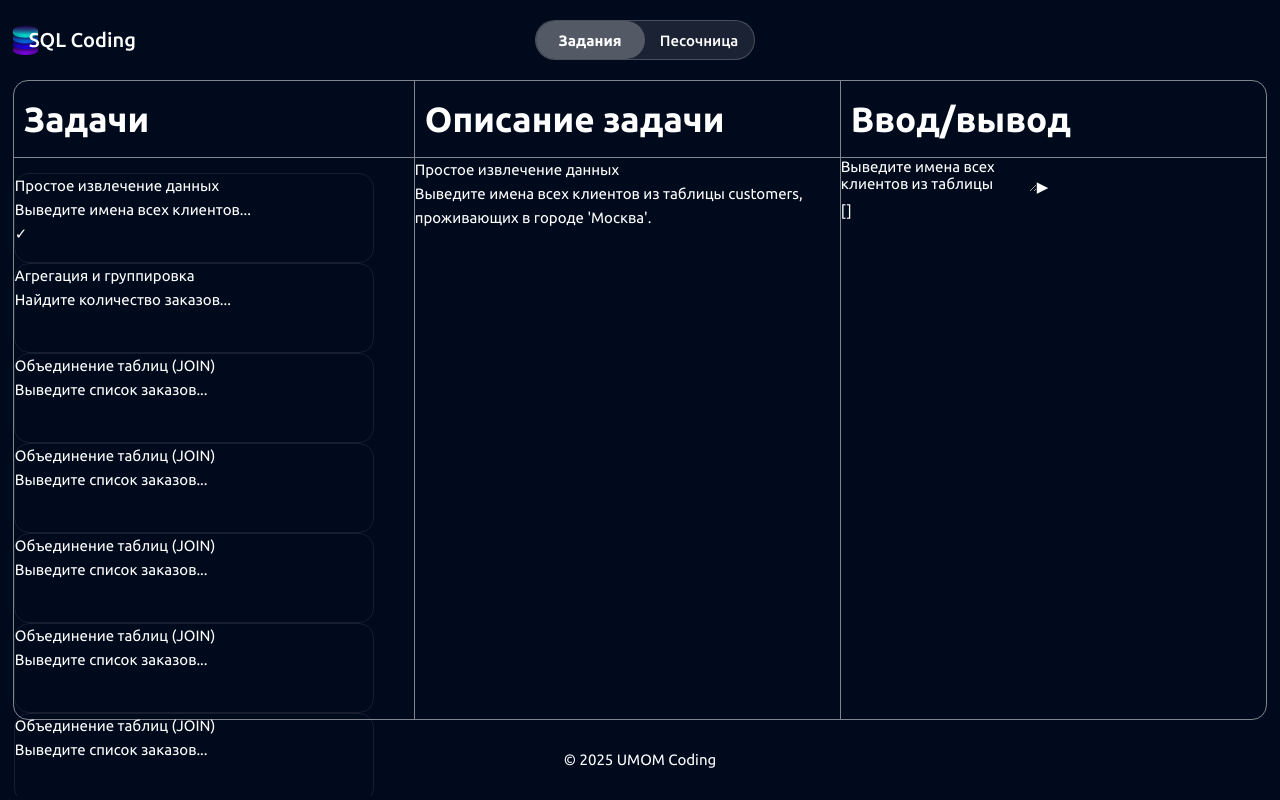
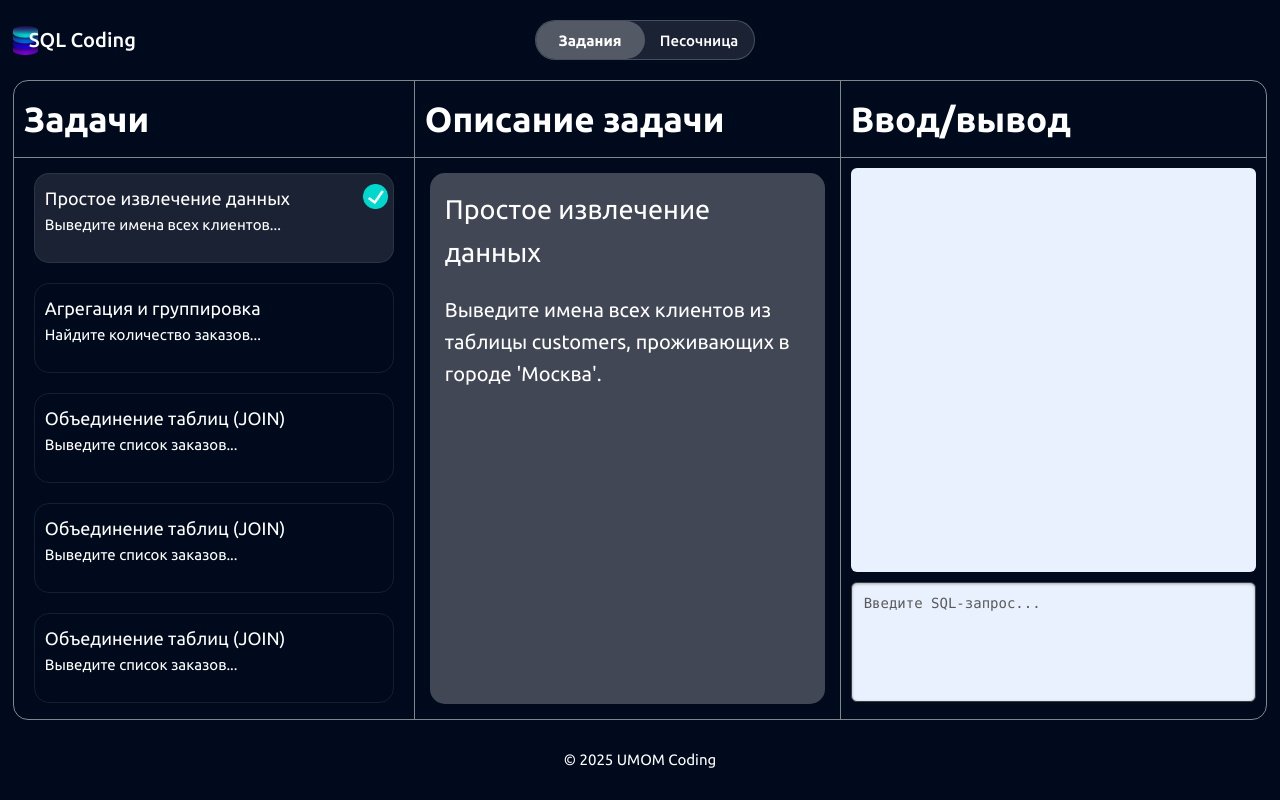
Before and after one commit to imadji/visual-sql-trainer, a Vue app in the folder client/: page /workspace in a window 1280 px wide. Both pictures are taken after a click on the element "Задания". Built offline with nearby package versions, Linux system fonts and the light colour scheme.

Commit message:
tasks ready

```diff
--- a/client/src/components/TasksView.vue
+++ b/client/src/components/TasksView.vue
@@ -5,27 +5,40 @@
       <div class="tasks-items">
         <div v-for="(task, i) in tasks" :key="i" class="task-item" :class="{ active: i === activeTask }"
           @click="activeTask = i">
+          <!-- <div v-if="task.completed" class="checkmark"></div> -->
+          <img v-if="task.completed" class="checkmark" src="../assets/checkbox.png" alt="">
           <div class="task-title">{{ task.title }}</div>
           <div class="task-description">{{ task.short }}</div>
-          <div v-if="task.completed" class="checkmark">✓</div>
         </div>
       </div>
     </section>
 
     <section class="task-detail">
       <div class="tasks-title">Описание задачи</div>
-      <h2 class="task-title">{{ tasks[activeTask].title }}</h2>
-      <p class="task-full">{{ tasks[activeTask].full }}</p>
+      <div class="task-detail-container">
+        <h2 class="task-detail-title">{{ tasks[activeTask].title }}</h2>
+        <p class="task-detail-full">{{ tasks[activeTask].full }}</p>
+      </div>
     </section>
 
     <section class="io-panel">
       <div class="tasks-title">Ввод/вывод</div>
-      <div class="editor">
-        <textarea v-model="query" placeholder="SELECT ..."></textarea>
-        <button class="run-btn" @click="runQuery">▶</button>
-      </div>
-      <div class="output">
-        <pre>{{ result }}</pre>
+      <div class="io-panel-container">
+        <div class="console-output" ref="consoleOutput">
+          <div v-for="(log, index) in consoleLogs" :key="index" class="log-message" :class="log.type">
+            {{ log.message }}
+            <button v-if="log.type === 'query'" class="debug-btn" @click="openDebugger(log.message)"
+              title="Открыть в отладчике">
+              <img src="../assets/info-helper.png" alt="">
+            </button>
+          </div>
+        </div>
+        <div class="editor-container">
+          <!-- <textarea v-model="textRequest" placeholder="Введите SQL-запрос..."
+          @keydown.enter.exact.prevent="sendRequest"></textarea> -->
+          <textarea v-model="textRequest" placeholder="Введите SQL-запрос..." @keydown.enter.exact.prevent="sendRequest"
+            @keydown.up.prevent="navigateHistory('up')" @keydown.down.prevent="navigateHistory('down')" />
+        </div>
       </div>
     </section>
   </div>
@@ -183,36 +196,185 @@ function runQuery() {
 .tasks-panel {
   height: 100%;
   min-width: 400px;
+  display: flex;
+  flex-direction: column;
+
+  .tasks-title {
+    flex-shrink: 0;
+  }
 
   .tasks-items {
-    height: 100%;
-    overflow: scroll;
+    flex: 1;
+    overflow-y: auto;
     padding: 15px 0;
-    width: 100%;
-    // display: flex;
-    // flex-direction: column;
-    // align-items: center;
-    // justify-content: center;
-    // gap: 20px;
+    display: flex;
+    flex-direction: column;
+    align-items: center;
+    gap: 20px;
 
-    .task-item{
+    .task-item {
       width: 360px;
-      height: 90px;
+      min-height: 90px;
       border: 1px solid rgba(214, 214, 214, 0.1);
       border-radius: 15px;
+      padding: 10px;
+      cursor: pointer;
+      position: relative;
+
+      .checkmark {
+        position: absolute;
+        right: 5px;
+        width: 25px;
+      }
+
+      .task-title {
+        font-size: 18px;
+      }
+
+      .task-description {}
+    }
+
+    .task-item.active {
+      background-color: rgba(255, 255, 255, 0.1);
     }
   }
 }
 
 .task-detail {
   width: 100%;
+  height: 100%;
+  display: flex;
+  flex-direction: column;
   border-right: 1px solid rgba(255, 255, 255, 0.5);
   border-left: 1px solid rgba(255, 255, 255, 0.5);
-  // background-color: rgb(88, 92, 96);
+
+  .task-detail-container {
+    flex: 1;
+    overflow-y: auto;
+    margin: 15px;
+    padding: 15px;
+    display: flex;
+    flex-direction: column;
+    gap: 20px;
+    background-color: rgba(214, 214, 214, 0.3);
+    border-radius: 15px;
+
+    .task-detail-title {
+      font-size: 27px;
+    }
+
+    .task-detail-full {
+      font-size: 20px;
+    }
+  }
 }
 
 .io-panel {
   width: 100%;
-  // background-color: rgb(88, 92, 96);
+  display: flex;
+  flex-direction: column;
+
+  .io-panel-container {
+    display: flex;
+    flex-direction: column;
+    height: 100%;
+    flex: 1;
+    padding: 10px;
+    gap: 10px;
+  }
+
+  .console-output {
+    flex: 1;
+    background-color: #1e1e1e;
+    background-color: rgba(233, 241, 255, 1);
+    border-radius: 6px;
+    padding: 12px;
+    font-family: "Consolas", monospace;
+    font-size: 13px;
+    overflow-y: auto;
+    min-height: 0;
+    scroll-behavior: smooth;
+
+    .log-message {
+      position: relative;
+      margin-bottom: 8px;
+      line-height: 1.4;
+      white-space: pre-wrap;
+      padding-right: 30px;
+
+      &.info {
+        color: #1f95cc;
+      }
+
+      &.error {
+        color: #ad2727;
+      }
+
+      &.success {
+        color: #23ad38;
+      }
+
+      &.query {
+        color: #b0bec5;
+        background-color: rgba(0, 0, 0, 0.3);
+        padding: 8px;
+        color: #ffffff;
+        background-color: rgba(0, 0, 0, 1);
+        padding: 4px 8px;
+        border-radius: 4px;
+        font-family: "Consolas", monospace;
+      }
+
+      .debug-btn {
+        position: absolute;
+        right: 5px;
+        top: 50%;
+        transform: translateY(-50%);
+        background: none;
+        border: none;
+        cursor: pointer;
+        opacity: 0.5;
+        transition: opacity 0.2s;
+        padding: 0;
+
+        &:hover {
+          opacity: 1;
+        }
+
+        img {
+          width: 16px;
+          height: 16px;
+          filter: invert(1);
+        }
+      }
+    }
+  }
+
+  .editor-container {
+    textarea {
+      width: 100%;
+      height: 120px;
+      padding: 12px;
+      border: 1px solid #3c3c3c;
+      border-radius: 6px;
+      font-family: "Consolas", monospace;
+      font-size: 14px;
+      resize: none;
+      background-color: rgba(233, 241, 255, 1);
+      color: #000;
+      box-shadow: inset 0 1px 3px rgba(0, 0, 0, 0.3);
+
+      &:focus {
+        outline: none;
+        border-color: #4a6fa5;
+        box-shadow: inset 0 1px 3px rgba(0, 0, 0, 0.3), 0 0 0 2px rgba(74, 111, 165, 0.3);
+      }
+
+      &::placeholder {
+        color: #5a5a5a;
+      }
+    }
+  }
+
 }
 </style>
```
Also changed, not shown: client/src/assets/checkbox.png (added).
